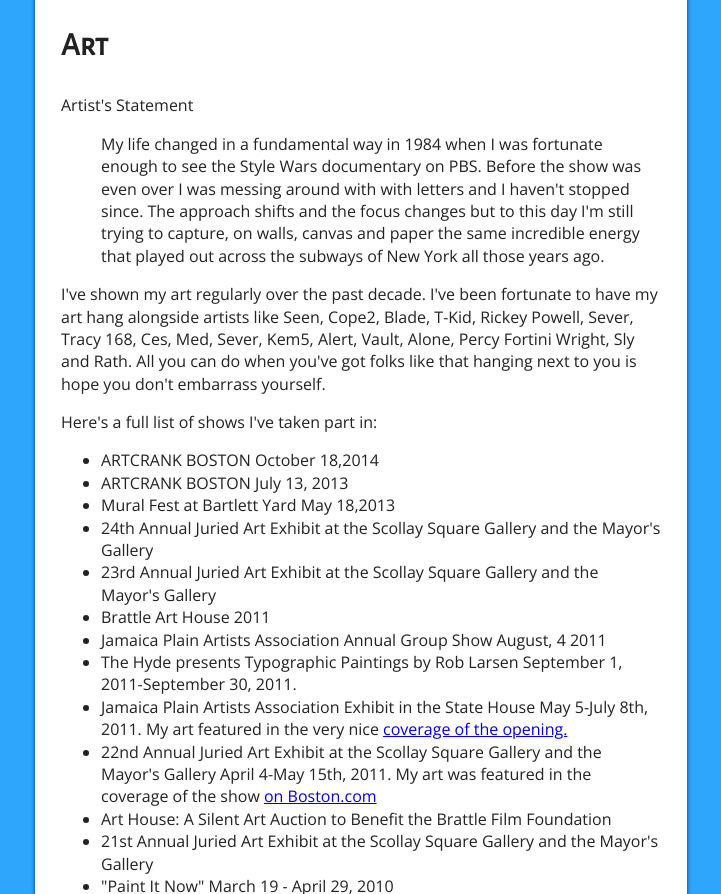
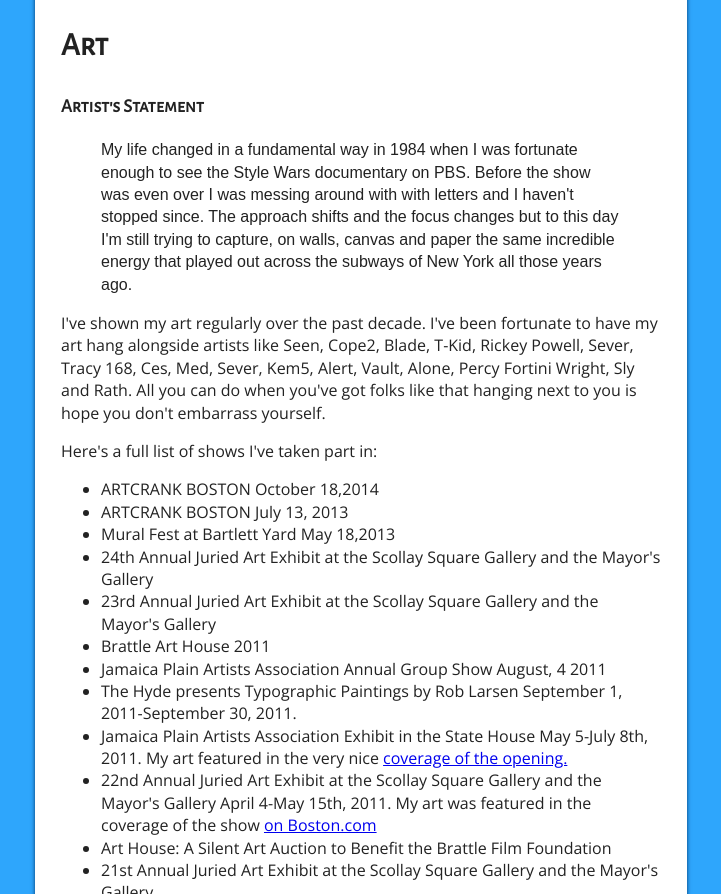
Before and after one commit to roblarsen/roblarsen.org, a plain HTML site: page index.html in a window 1280 px wide. Shown: the part 1119-2013 px from the top of the page, without its empty margins (279-1000 px from the left). Drawn offline with nearby package versions, Linux system fonts and the light colour scheme.

Commit message:
made artist's statement more generic

```diff
--- a/content/artists-statement.html
+++ b/content/artists-statement.html
@@ -1,4 +1,2 @@
- <dl>
- <dt>Artist's Statement</dt>
- <dd><p>My life changed in a fundamental way in 1984 when I was fortunate enough to see the Style Wars documentary on PBS. Before the show was even over I was messing around with with letters and I haven't stopped since. The approach shifts and the focus changes but to this day I'm still trying to capture, on walls, canvas and paper the same incredible energy that played out across the subways of New York all those years ago. </p></dd>
- </dl>
+ <blockquote>My life changed in a fundamental way in 1984 when I was fortunate enough to see the Style Wars documentary on PBS. Before the show was even over I was messing around with with letters and I haven't stopped since. The approach shifts and the focus changes but to this day I'm still trying to capture, on walls, canvas and paper the same incredible energy that played out across the subways of New York all those years ago. </p>
+ </blockquote>
--- a/index.html
+++ b/index.html
@@ -24,6 +24,7 @@
       <li><a href="https://www.etsy.com/shop/robreact">My Etsy Shop</a></li>
       </ul>
       <h2>Art</h2>
+      <h3>Artist's Statement</h3>
       <ng-include src="'content/artists-statement.html'"></ng-include>
       <ng-include src="'content/art-shows.html'"></ng-include>
       <h2>Technology</h2>
```
